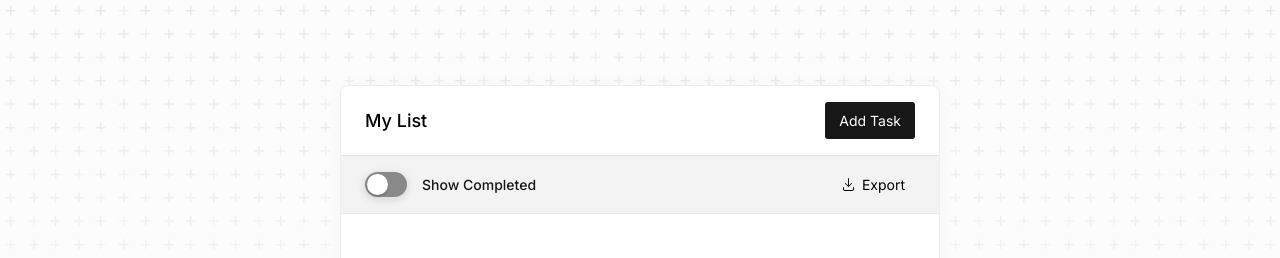
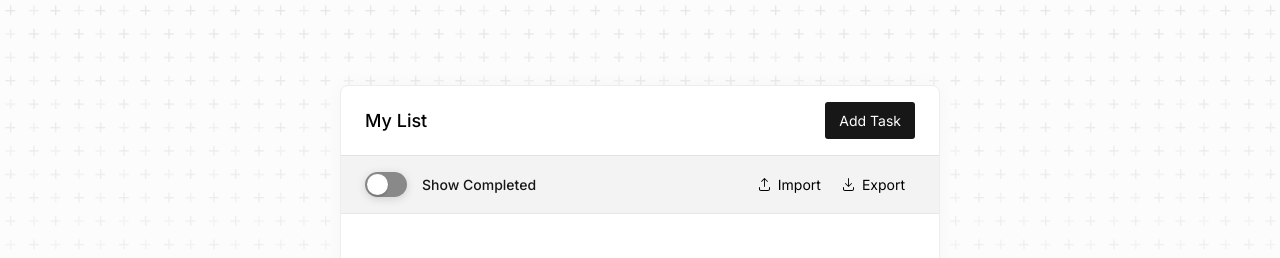
Before and after one commit to nermin-io/itemised, a Next.js app: page / in a window 1280 px wide. Shown: the top 258 px of the page. Built offline with nearby package versions, Linux system fonts and the light colour scheme.

Commit message:
implement file upload button component

```diff
--- /dev/null
+++ b/src/components/FileInput.module.scss
@@ -0,0 +1,91 @@
+@import "colors";
+
+.base {
+
+  input[type="file"] {
+    visibility: hidden;
+    width: 0.1px;
+    height: 0.1px;
+    position: absolute;
+  }
+
+  label {
+    border: 0;
+    border-radius: 3px;
+    font-family: inherit;
+    font-size: 14px;
+    cursor: pointer;
+    display: flex;
+    align-items: center;
+    justify-content: center;
+    gap: 6px;
+
+    &:focus {
+      outline: 2px solid black;
+      outline-offset: 2px;
+    }
+  }
+}
+
+.small {
+  label {
+    padding: 8px 10px;
+  }
+}
+
+.medium {
+  label {
+    padding: 10px 14px;
+  }
+}
+
+.large {
+  label {
+    padding: 12px 18px;
+  }
+}
+
+.primary {
+  label {
+    background-color: $gray12;
+    color: white;
+
+    &:disabled {
+      cursor: not-allowed;
+      background-color: $gray10;
+      color: $gray1;
+    }
+  }
+}
+
+.secondary {
+  label {
+    background-color: white;
+    border: 1px solid $gray7;
+    color: $gray11;
+
+    &:disabled {
+      cursor: not-allowed;
+      background-color: $gray7;
+    }
+  }
+}
+
+.minimal {
+  label {
+    background-color: transparent;
+    border: 0;
+
+    &:hover {
+      background-color: $gray3;
+    }
+
+    &:active {
+      background-color: $gray4;
+    }
+
+    &:disabled {
+      cursor: not-allowed;
+    }
+  }
+}
--- /dev/null
+++ b/src/components/FileInput.tsx
@@ -0,0 +1,43 @@
+import React from 'react';
+import { cva, type VariantProps } from 'class-variance-authority';
+import styles from './FileInput.module.scss';
+import { UploadIcon } from '@radix-ui/react-icons';
+
+const classNames = cva(styles.base, {
+  variants: {
+    size: {
+      small: styles.small,
+      medium: styles.medium,
+      large: styles.large,
+    },
+    intent: {
+      primary: styles.primary,
+      secondary: styles.secondary,
+      media: styles.media
+    },
+  },
+  defaultVariants: {
+    size: 'medium',
+    intent: 'media'
+  }
+});
+
+type InputProps = Omit<React.InputHTMLAttributes<HTMLInputElement>, "type" | "size">;
+
+
+interface Props extends InputProps, VariantProps<typeof classNames> {
+  label?: string;
+}
+
+const FileInput: React.FC<Props> = ({ intent, size, label = "Import", className, ...props }) => {
+  return (
+    <div className={classNames({ intent, size, className })}>
+      <input id="file" type="file" {...props} />
+      <label tabIndex="0" role="button" htmlFor="file">
+        <UploadIcon /> {label}
+      </label>
+    </div>
+  );
+}
+
+export default FileInput;
--- a/src/containers/TodoList.tsx
+++ b/src/containers/TodoList.tsx
@@ -15,8 +15,9 @@ import Button from "@/components/Button";
 import { DownloadIcon } from "@radix-ui/react-icons";
 import { serializer } from "@/providers/TodoProvider";
 import { format } from "date-fns";
+import FileInput from "@/components/FileInput";
 
-interface Props {}
+interface Props { }
 
 const TodoList: React.FC<Props> = () => {
   const { todos } = useTodos();
@@ -47,6 +48,11 @@ const TodoList: React.FC<Props> = () => {
     downloadFile(blob, filename);
   };
 
+  const importHandler = (e: React.ChangeEvent<HTMLInputElement>) => {
+    const files = e.target.files;
+    console.log(files);
+  }
+
   return (
     <>
       <CardHeader>
@@ -65,11 +71,16 @@ const TodoList: React.FC<Props> = () => {
             />
             <Label htmlFor="show-completed">Show Completed</Label>
           </Field>
-          <Field>
-            <Button onClick={exportHandler} size="small" intent="media">
-              <DownloadIcon /> Export
-            </Button>
-          </Field>
+          <div style={{display: 'flex'}}>
+            <Field>
+              <FileInput size="small" onChange={importHandler}/>
+            </Field>
+            <Field>
+              <Button onClick={exportHandler} size="small" intent="media">
+                <DownloadIcon /> Export
+              </Button>
+            </Field>
+          </div>
         </CardSettings>
         {outstandingTodos.length === 0 && (
           <EmptyState newUser={settings.newUser} />
```
